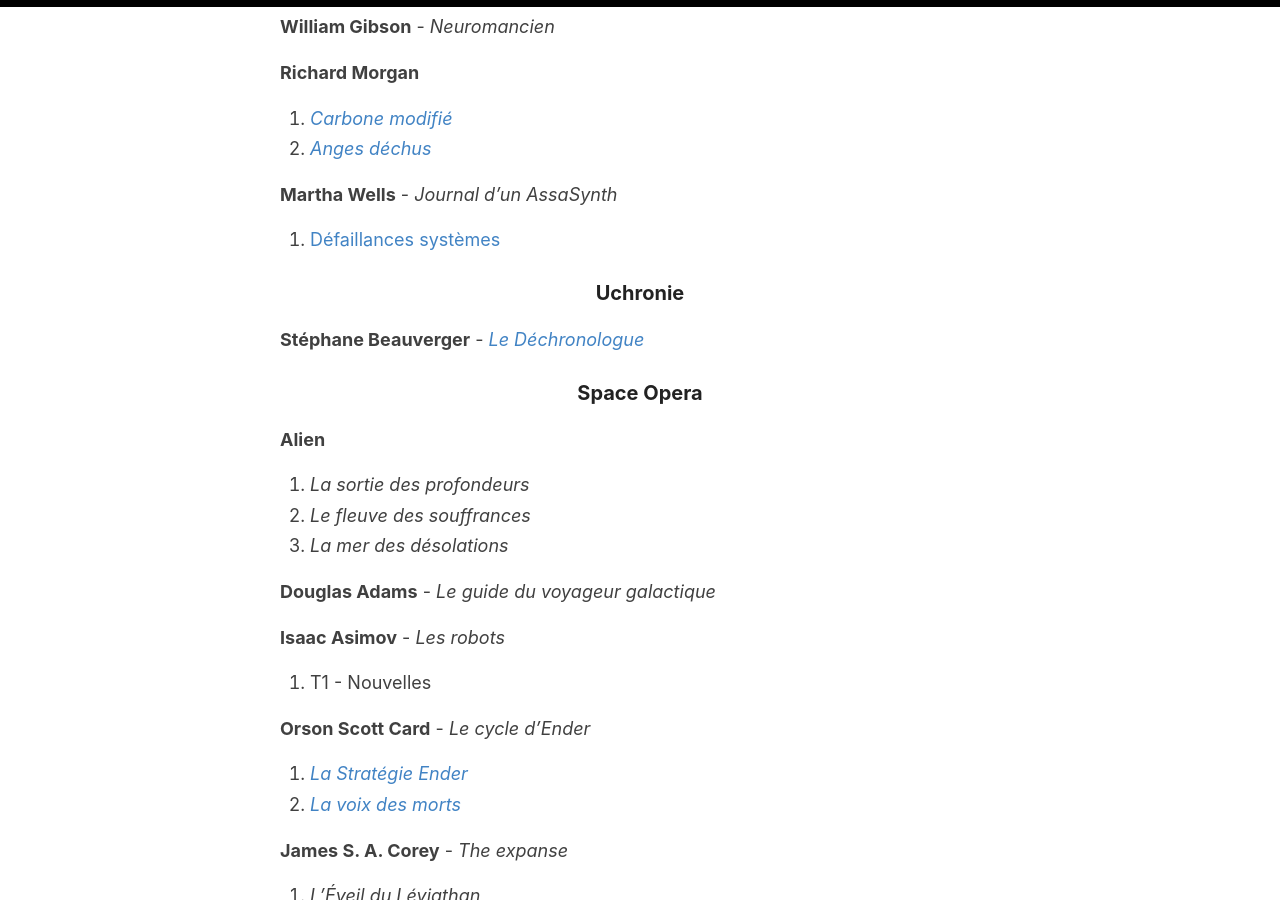
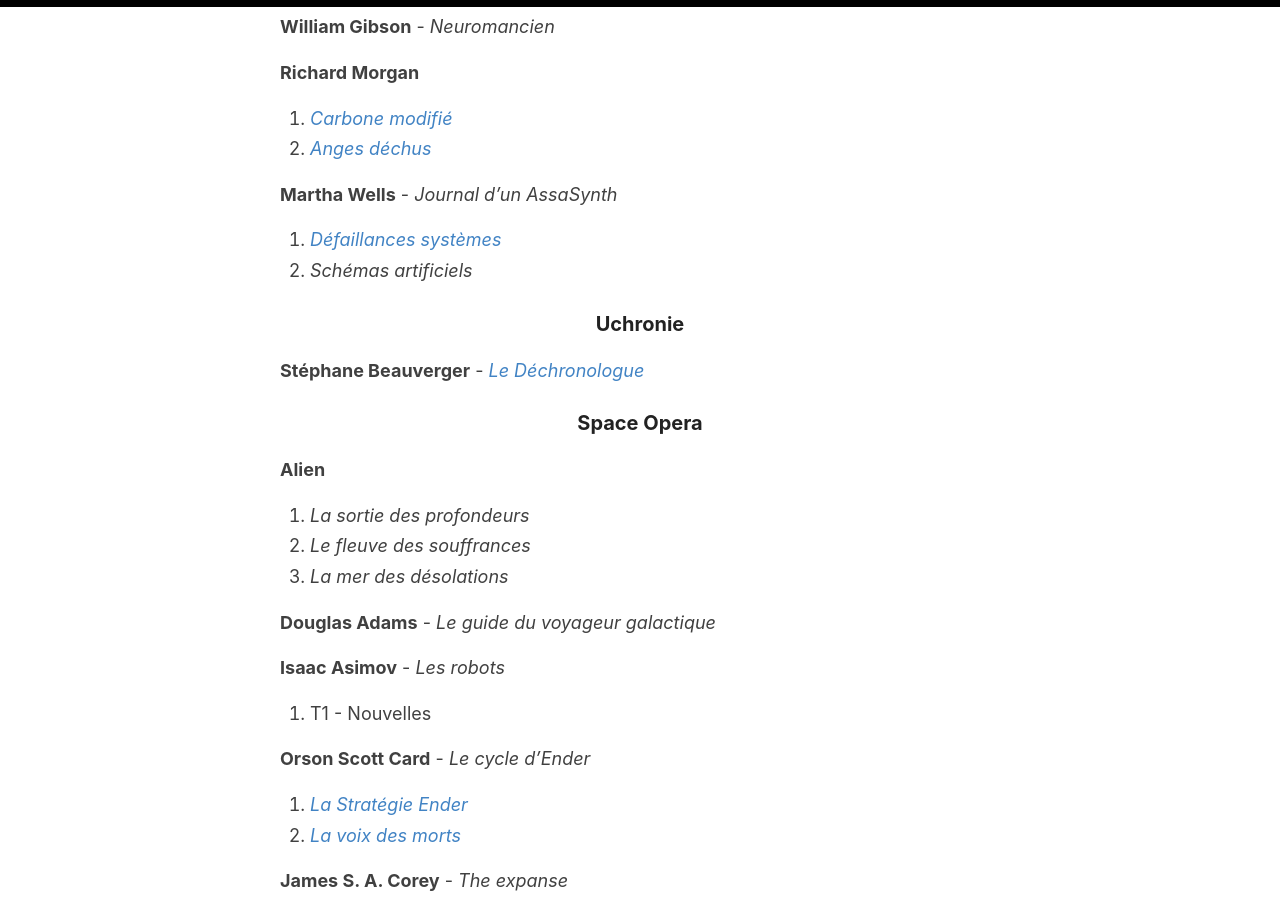
Before and after one commit to homeostasie/bouquins, a Jekyll site: the page built from _pages/lectures.md, in a window 1280 px wide and 900 px high, scrolled down 4460 px. Built offline with Jekyll 4.4.1, drawn with Linux system fonts in a browser that asks for light colours.

Commit message:
ajout de la lecture Assasyth 2

```diff
--- a/_pages/lectures.md
+++ b/_pages/lectures.md
@@ -174,8 +174,8 @@
 2. [*Anges déchus*](https://homeostasie.github.io/bouquins/Richard-Morgan_Anges-dechus/)
 
 **Martha Wells** - *Journal d'un AssaSynth*
-1. [Défaillances systèmes](https://homeostasie.github.io/bouquins/Martha-Wells_Defaillances-systemes/)
-
+1. [*Défaillances systèmes*](https://homeostasie.github.io/bouquins/Martha-Wells_Defaillances-systemes/)
+2. *Schémas artificiels*
 
 ### Uchronie
 
```
